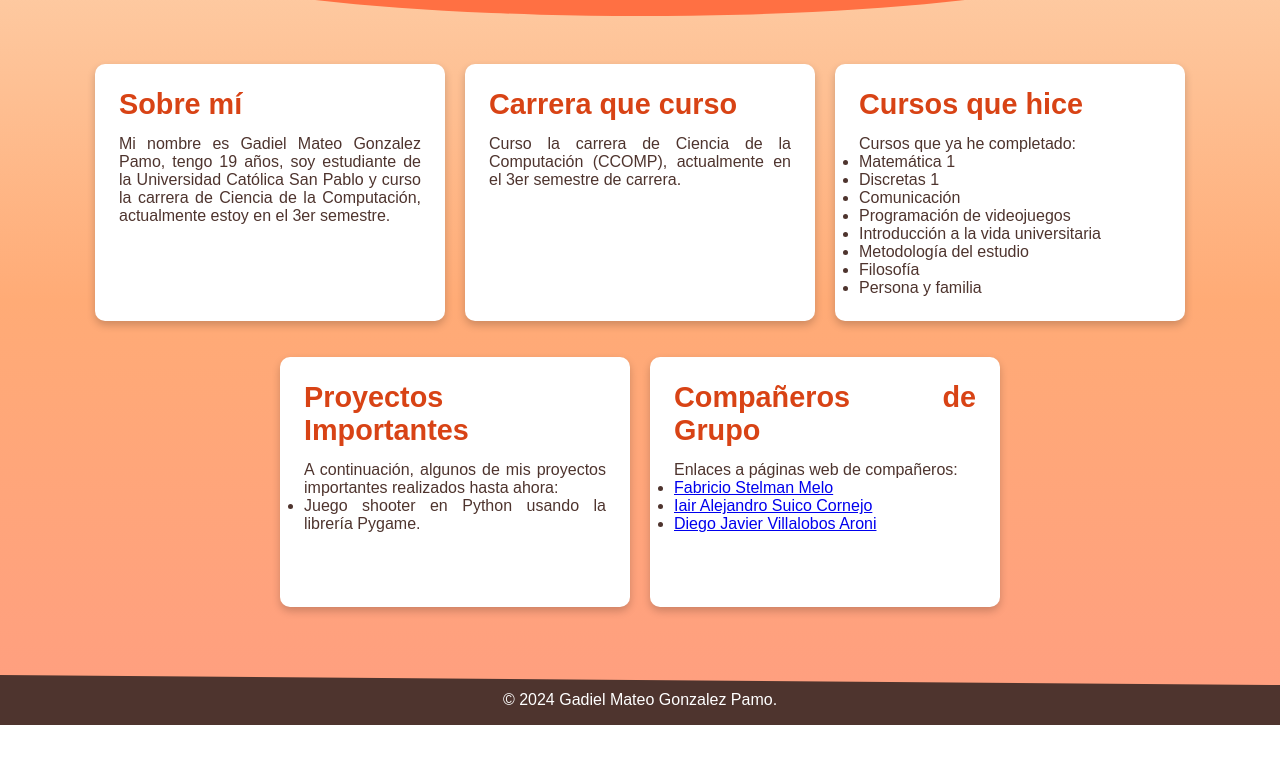
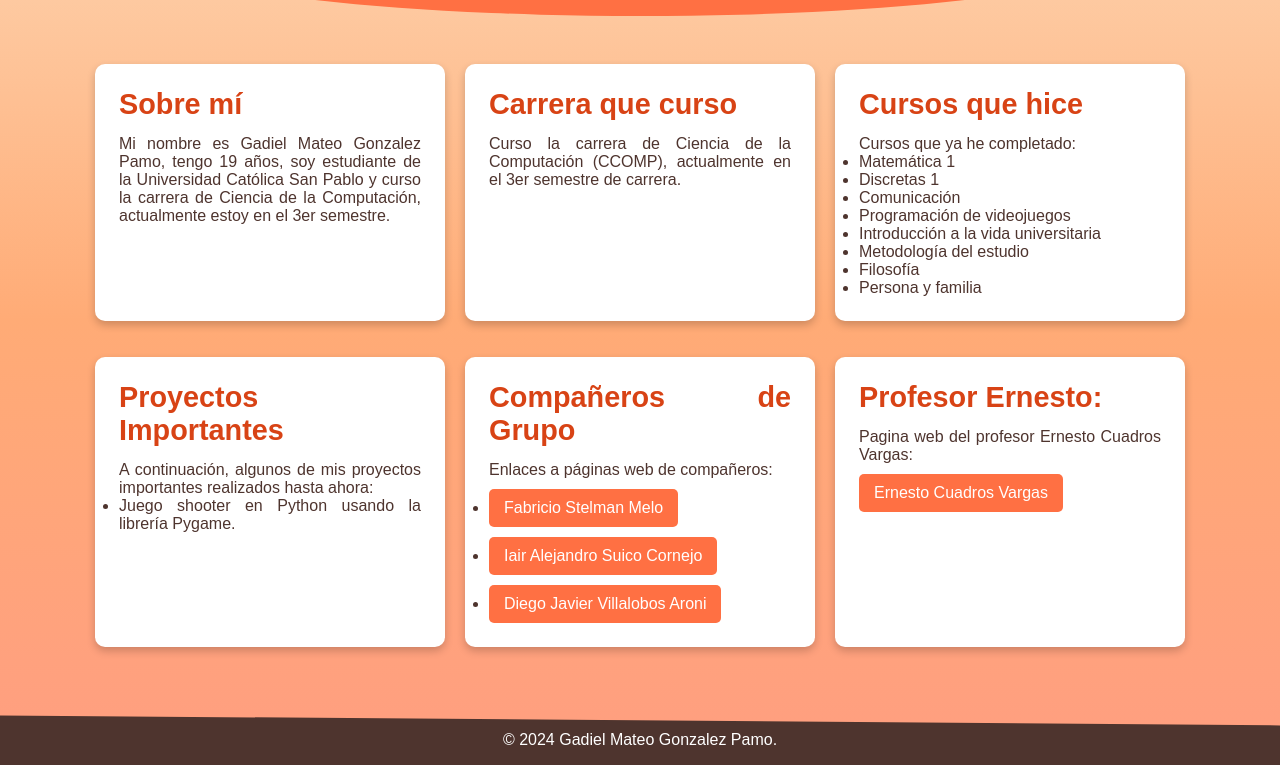
Before and after one commit to Ultrones09/Gadiel-Mateo-Gonzalez-Pamo, a plain HTML site: page index.html in a window 1280 px wide. Shown: the part 125-890 px from the top of the page. Before the commit the page ends 850 px from the top, so only its background shows below. Drawn offline with Linux system fonts and the light colour scheme.

Commit message:
Update index.html

```diff
--- a/index.html
+++ b/index.html
@@ -2,9 +2,11 @@
 <html lang="es">
 <head>
     <meta charset="UTF-8">
+    <meta name="description" content="Portafolio de Gadiel Mateo Gonzalez Pamo, estudiante de Ciencia de la Computación.">
+    <meta name="author" content="Gadiel Mateo Gonzalez Pamo">
+    <meta name="viewport" content="width=device-width, initial-scale=1.0">
     <title>Gadiel Mateo Gonzalez Pamo</title>
     <style>
-
         * {
             margin: 0;
             padding: 0;
@@ -12,15 +14,13 @@
         }
         body {
             font-family: Arial, sans-serif;
-            background: linear-gradient(to bottom, #fdd5b1, #ffab76, #ff9e80); /* Fondo degradado cálido */
+            background: linear-gradient(to bottom, #fdd5b1, #ffab76, #ff9e80);
             color: #4e342e;
             display: flex;
             flex-direction: column;
             align-items: center;
             min-height: 100vh;
         }
-
-
         header {
             width: 80%;
             background-color: #ff7043;
@@ -39,8 +39,6 @@
             margin-top: 0.5em;
             font-weight: normal;
         }
-
-
         nav {
             background-color: #ff8a65;
             width: 60%;
@@ -58,8 +56,6 @@
         nav a:hover {
             text-decoration: underline;
         }
-
-
         .container {
             display: flex;
             flex-wrap: wrap;
@@ -68,8 +64,6 @@
             padding: 2em 0;
             max-width: 1200px;
         }
-
-
         section {
             background-color: #ffffff;
             border-radius: 10px;
@@ -77,7 +71,7 @@
             padding: 1.5em;
             flex: 1 1 300px;
             max-width: 350px;
-            text-align: justify; /* Texto justificado */
+            text-align: justify;
             margin-bottom: 1em;
             min-height: 250px;
         }
@@ -86,8 +80,20 @@
             font-size: 1.8em;
             margin-bottom: 0.5em;
         }
-
-
+        section a {
+            display: inline-block;
+            margin-top: 10px;
+            padding: 10px 15px;
+            background-color: #ff7043;
+            color: white;
+            border-radius: 5px;
+            text-align: center;
+            text-decoration: none;
+            transition: background-color 0.3s;
+        }
+        section a:hover {
+            background-color: #d84315;
+        }
         footer {
             width: 100%;
             background-color: #4e342e;
@@ -100,28 +106,19 @@
     </style>
 </head>
 <body>
-
-
     <header>
         <h1>Gadiel Mateo Gonzalez Pamo</h1>
         <h2>Estudiante de la carrera de CCOMP</h2>
     </header>
-
-
     <div class="container">
-    <!-- Sección Sobre mí -->
         <section>
             <h2>Sobre mí</h2>
             <p>Mi nombre es Gadiel Mateo Gonzalez Pamo, tengo 19 años, soy estudiante de la Universidad Católica San Pablo y curso la carrera de Ciencia de la Computación, actualmente estoy en el 3er semestre.</p>
         </section>
-
-
         <section>
             <h2>Carrera que curso</h2>
             <p>Curso la carrera de Ciencia de la Computación (CCOMP), actualmente en el 3er semestre de carrera.</p>
         </section>
-
-
         <section>
             <h2>Cursos que hice</h2>
             <p>Cursos que ya he completado:</p>
@@ -136,8 +133,6 @@
                 <li>Persona y familia</li>
             </ul>
         </section>
-
-
         <section>
             <h2>Proyectos Importantes</h2>
             <p>A continuación, algunos de mis proyectos importantes realizados hasta ahora:</p>
@@ -145,8 +140,6 @@
                 <li>Juego shooter en Python usando la librería Pygame.</li>
             </ul>
         </section>
-
-
         <section>
             <h2>Compañeros de Grupo</h2>
             <p>Enlaces a páginas web de compañeros:</p>
@@ -156,12 +149,14 @@
                 <li><a href="https://diegovillalobosa.github.io/" target="_blank">Diego Javier Villalobos Aroni</a></li>
             </ul>
         </section>
+        <section>
+            <h2>Profesor Ernesto:</h2>
+            <p>Pagina web del profesor Ernesto Cuadros Vargas:</p>
+            <a href="https://ecuadros.blogspot.com/" target="_blank">Ernesto Cuadros Vargas</a>
+        </section>
     </div>
-
-
     <footer>
         &copy; 2024 Gadiel Mateo Gonzalez Pamo.
     </footer>
-
 </body>
 </html>
```
Lines whose indentation alone changed are shown as unchanged.
